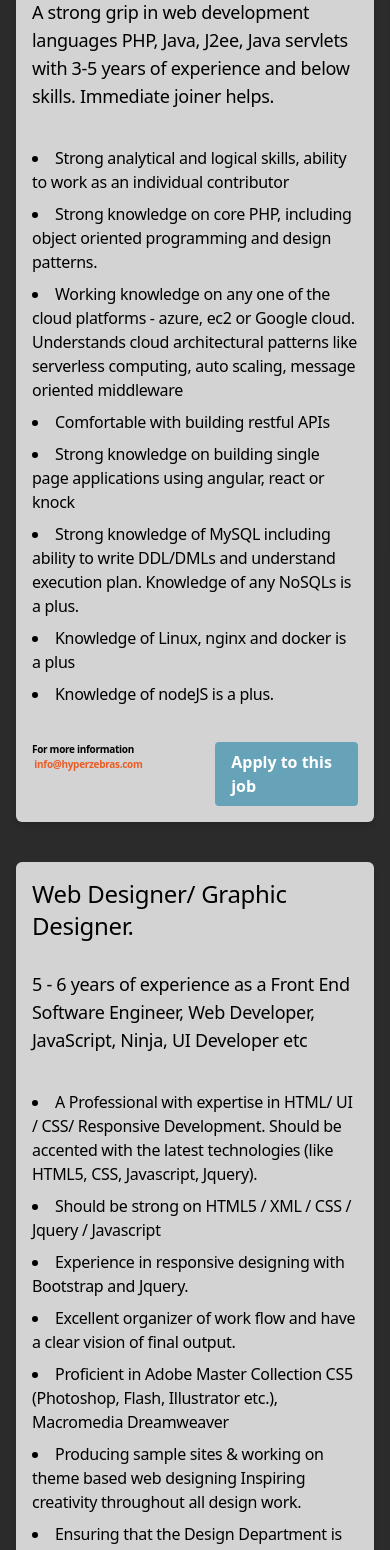
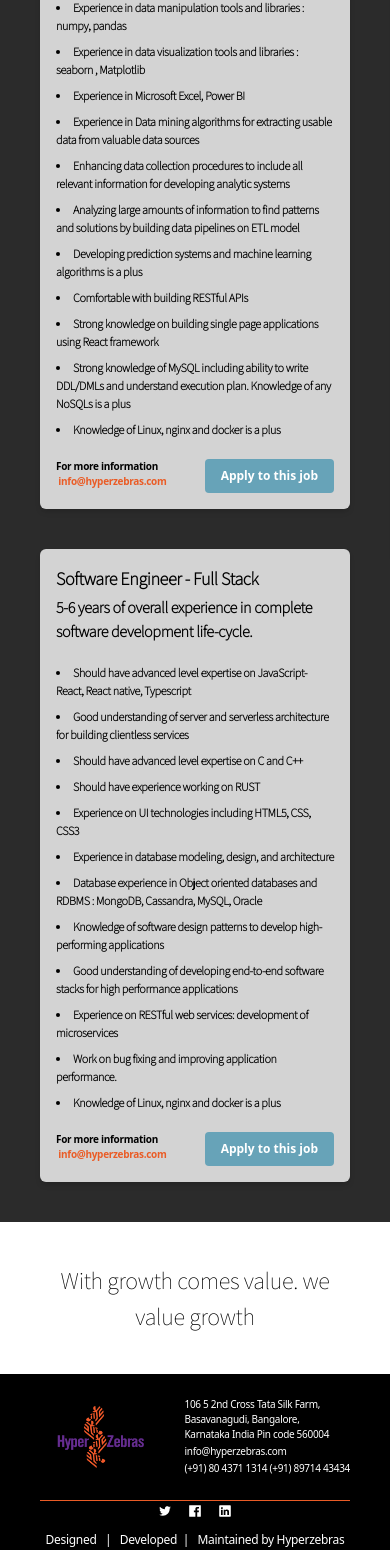
Before and after one commit to rafter-GMSVK/hyper, a Next.js app: page /careers in a window 390 px wide. Shown: the part 285-1835 px from the top of the page. Built offline with nearby package versions, Linux system fonts and the light colour scheme; a web font is replaced by a local one.

Commit message:
Add responsiveness

```diff
--- a/data/contactUsData.ts
+++ b/data/contactUsData.ts
@@ -1,6 +1,6 @@
 export const contactUsData = {
   address:
-    "106 5 2nd Cross Tata Silk Farm,  Basavanagudi, \n Bangalore, Karnataka India  Pin code 560004",
+    "106 5 2nd Cross Tata Silk Farm, \n  Basavanagudi, Bangalore, \n Karnataka India  Pin code 560004",
   phone: "(+91) 80 4371 1314  (+91) 89714 43434",
   email: "info@hyperzebras.com",
 };
--- a/data/jobData.ts
+++ b/data/jobData.ts
@@ -1,47 +1,40 @@
 export const jobData = [
   {
-    title: "Web Developer",
-    description:
-      "A strong grip in web development languages PHP, Java, J2ee, Java servlets with 3-5 years of experience and below skills. Immediate joiner helps.",
+    title: "Data scientist / Engineer",
+    description: "3-5 years of experience in building data pipelines",
     skills: [
-      "Strong analytical and logical skills, ability to work as an individual contributor",
-      "Strong knowledge on core PHP, including object oriented programming and design patterns.",
-      "Working knowledge on any one of the cloud platforms - azure, ec2 or Google cloud. Understands cloud architectural patterns like serverless computing, auto scaling, message oriented middleware",
-      "Comfortable with building restful APIs",
-      "Strong knowledge on building single page applications using angular, react or knock",
-      "Strong knowledge of MySQL including ability to write DDL/DMLs and understand execution plan. Knowledge of any NoSQLs is a plus.",
+      "Should have advanced level expertise on Python",
+      "Experience in data manipulation tools and libraries : numpy, pandas",
+      "Experience in data visualization tools and libraries : seaborn , Matplotlib",
+      "Experience in Microsoft Excel, Power BI",
+      "Experience in Data mining algorithms for extracting usable data from valuable data sources",
+      "Enhancing data collection procedures to include all relevant information for developing analytic systems",
+      "Analyzing large amounts of information to find patterns and solutions by building data pipelines on ETL model",
+      "Developing prediction systems and machine learning algorithms is a plus",
+      "Comfortable with building RESTful APIs",
+      "Strong knowledge on building single page applications using React framework",
+      "Strong knowledge of MySQL including ability to write DDL/DMLs and understand execution plan. Knowledge of any NoSQLs is a plus",
       "Knowledge of Linux, nginx and docker is a plus",
-      "Knowledge of nodeJS is a plus.",
     ],
   },
 
   {
-    title: "Web Designer/ Graphic Designer.",
+    title: "Software Engineer - Full Stack",
     description:
-      "5 - 6 years of experience as a Front End Software Engineer, Web Developer, JavaScript, Ninja, UI Developer etc",
+      "5-6 years of overall experience in complete software development life-cycle.",
     skills: [
-      "A Professional with expertise in HTML/ UI / CSS/ Responsive Development. \n Should be accented with the latest technologies (like HTML5, CSS, Javascript, Jquery).",
-      "Should be strong on HTML5 / XML / CSS / Jquery / Javascript",
-      "Experience in responsive designing with Bootstrap and Jquery.",
-      "Excellent organizer of work flow and have a clear vision of final output.",
-      "Proficient in Adobe Master Collection CS5 (Photoshop, Flash, Illustrator etc.), Macromedia Dreamweaver",
-      "Producing sample sites & working on theme based web designing \n Inspiring creativity throughout all design work.",
-      "Ensuring that the Design Department is aware of trends & improvements in both techniques & technology that are relevant to the business & assessing which will contribute to the business & its clients.",
-      "IT Skills : HTML/ UI / CSS/ Responsive Development",
-    ],
-  },
-
-  {
-    title: "Mobile Application Developer ( Android / ios )",
-    description:
-      "5-6 years of overall experience mobile app development with demonstrated experience in Android / ios.",
-    skills: [
-      "Should have advanced level expertise on JavaScript",
-      "Experience on UI technologies including HTML5, CSS, CSS3, & JavaScript",
-      "Knowledge of iOS , Android or Windows software design patterns to develop high-performing apps",
-      "Hands-on experience delivering custom mobile solutions",
-      "Design and build advanced applications for the Android/ios platform",
+      "Should have advanced level expertise on JavaScript-React, React native, Typescript",
+      "Good understanding of server and serverless architecture for building clientless services ",
+      "Should have advanced level expertise on C and C++",
+      "Should have experience working on RUST",
+      "Experience on UI technologies including HTML5, CSS, CSS3",
+      "Experience in database modeling, design, and architecture",
+      "Database experience in Object oriented databases and RDBMS : MongoDB, Cassandra, MySQL, Oracle",
+      "Knowledge of software design patterns to develop high-performing applications",
+      "Good understanding of developing end-to-end software stacks for high performance applications",
+      "Experience on RESTful web services: development of microservices",
       "Work on bug fixing and improving application performance.",
+      "Knowledge of Linux, nginx and docker is a plus",
     ],
   },
 ];
--- a/modules/components/Footer.tsx
+++ b/modules/components/Footer.tsx
@@ -1,6 +1,4 @@
 import React from "react";
-import Logo from "../../public/logo.png";
-import Image from "next/image";
 import Link from "next/link";
 import { IconType, SVGIcons } from "@/icons/SVGIcons";
 import { useRouter } from "next/router";
@@ -8,7 +6,11 @@
 
 const navigation = [{ name: "Careers", link: "/careers" }];
 
-const socialHandlesList: IconType[] = ["twitter", "facebook", "linked-in"];
+const socialHandlesList: { title: IconType; href: string }[] = [
+  { title: "twitter", href: "https://twitter.com/hyperzebras" },
+  { title: "facebook", href: "https://www.facebook.com/HyperZebrasAnalytics" },
+  { title: "linked-in", href: "https://www.linkedin.com/company/hyperzebras/" },
+];
 
 const Footer = () => {
   const { push } = useRouter();
@@ -16,48 +18,44 @@
   return (
     <div className="bg-black ">
       <div className="flex flex-col  max-w-[1440px] mx-auto">
-        <div className="w-full max-w-[1440px] mx-auto">
-          <div className="flex justify-between items-center">
+        <div className="w-full max-w-[1440px] mx-auto desktop:px-20 px-10">
+          <div className="flex justify-between items-center py-4">
             <div className="w-fit">
-              <Image
+              <img
                 onClick={() => {
                   push("/");
                 }}
-                src={Logo}
+                src="/logo.png"
                 alt="Logo"
-                className="p-4 cursor-pointer"
+                className="p-4 cursor-pointer mobile:w-[120px]"
               />
             </div>
 
-            <div className="flex gap-10">
+            <div className="flex gap-10 w-fit">
               <div className="flex flex-col gap-[2px]">
-                <p className="text-[10px] font-Assistant -tracking-[0.3px] text-white whitespace-pre-line">
+                <p className="text-[10px] -tracking-[0.3px] w-[160px] text-white whitespace-pre-line">
                   {contactUsData.address}
                 </p>
                 <Link
-                  className="text-[10px] font-Assistant -tracking-[0.3px] whitespace-pre-line text-white"
+                  className="text-[10px] -tracking-[0.3px]  whitespace-pre-line text-white"
                   href="mailto:info@hyperzebras.com"
                 >
                   {contactUsData.email}
                 </Link>
-                <p className="text-[10px] font-Assistant -tracking-[0.3px] text-white whitespace-pre-line">
+                <p className="text-[10px] w-fit -tracking-[0.3px] text-white whitespace-pre-line">
                   {contactUsData.phone}
                 </p>
               </div>
             </div>
           </div>
 
-          <div className="h-[70px] justify-between flex items-center border-t border-t-1 border-primary border-solid">
-            <p className="text-white font-Assistant -tracking-[0.3px]  text-[12px] mx-auto">
-              Designed &nbsp; | &nbsp; Developed &nbsp;| &nbsp; Maintained by
-              Hyperzebras &#169; 2023
-            </p>
-            <div className="flex gap-4">
+          <div className="h-[70px] justify-center flex flex-col mobile:justify-around items-center border-t border-t-1 border-primary border-solid gap-2">
+            <div className="flex gap-4 desktop:self-end">
               {socialHandlesList.map((item) => {
                 return (
-                  <Link href={""} key={item}>
+                  <Link href={item.href} key={item.title}>
                     <SVGIcons
-                      type={item}
+                      type={item.title}
                       width={14}
                       height={14}
                       className="text-white"
@@ -65,6 +63,12 @@
                   </Link>
                 );
               })}
+            </div>
+            <div>
+              <p className="text-white text-[12px] text-center -tracking-[0.3px] mx-auto">
+                Designed &nbsp; | &nbsp; Developed &nbsp;| &nbsp; Maintained by
+                Hyperzebras <br className="desktop:hidden" /> &#169; 2023
+              </p>
             </div>
           </div>
         </div>
--- a/modules/layouts/BasicLayout.tsx
+++ b/modules/layouts/BasicLayout.tsx
@@ -4,7 +4,7 @@
 
 const BasicLayout = ({ children }: { children: ReactNode }) => {
   return (
-    <div className="overflow-hidden">
+    <div className="">
       <AppBar />
       {children}
       <Footer />
--- a/next.config.js
+++ b/next.config.js
@@ -1,6 +1,7 @@
 /** @type {import('next').NextConfig} */
 const nextConfig = {
   reactStrictMode: true,
-}
+  unoptimized: true,
+};
 
-module.exports = nextConfig
+module.exports = nextConfig;
--- a/package.json
+++ b/package.json
@@ -5,6 +5,7 @@
   "scripts": {
     "dev": "next dev",
     "build": "next build",
+    "export": "next build && next export",
     "start": "next start",
     "lint": "next lint"
   },
--- a/pages/_document.tsx
+++ b/pages/_document.tsx
@@ -21,7 +21,7 @@
       <body>
         <Main />
         <NextScript />
-        <script src="https://cdn.jsdelivr.net/npm/alpinejs@3.0.0/dist/cdn.min.js"></script>
+        {/* <script src="https://cdn.jsdelivr.net/npm/alpinejs@3.0.0/dist/cdn.min.js"></script> */}
       </body>
     </Html>
   );
--- a/pages/careers/index.tsx
+++ b/pages/careers/index.tsx
@@ -8,31 +8,27 @@
       return (
         <div
           key={index}
-          className=" flex flex-col bg-[#D3D3D3] shadow-md rounded-md p-4 gap-5"
+          className=" flex flex-col bg-[#D3D3D3] shadow-md rounded-md p-4 gap-5 mobile:gap-1"
         >
-          <h3 className="text-2xl font-medium mb-2 font-Assistant -tracking-[0.3px]">
-            {job.title}
-          </h3>
-          <p className="  mb-4 text-lg font-Assistant -tracking-[0.3px]">
-            {job.description}
-          </p>
+          <h3 className="h2 mobile:h3 font-[800] ">{job.title}</h3>
+          <p className="  mb-4 h3 mobile:h4  font-[800]">{job.description}</p>
           <ul className="list-disc list-inside mb-4 flex gap-2 flex-col">
             {job.skills.map((skill, index) => {
               return (
-                <li className="font-Assistant -tracking-[0.3px]" key={index}>
+                <li className="h4 mobile:h5 font-[800]" key={index}>
                   {skill}
                 </li>
               );
             })}
           </ul>
           <div className="flex  justify-between">
-            <h1 className="font-Assistant -tracking-[0.3px] text-[10px] font-bold text-black ">
+            <h1 className=" -tracking-[0.3px] text-[10px] font-bold text-black ">
               For more information &nbsp;
               <span className="text-primary">info@hyperzebras.com</span>
             </h1>
             <Link
               href="mailto:info@hyperzebras.com"
-              className="bg-[#67a3b8] hover:bg-primary text-white font-bold py-2 px-4 rounded self-end"
+              className="bg-[#67a3b8] hover:bg-primary mobile:text-[12px] whitespace-nowrap text-white font-bold py-2 px-4 rounded self-end"
             >
               Apply to this job
             </Link>
@@ -43,10 +39,12 @@
   };
   return (
     <div className="">
-      <div className="flex min-h-[100vh] bg-[#2B2B2B] flex-col items-center desktop:px-[260px] px-4 gap-10">
-        <div className="flex flex-col gap-10 my-20">{renderJobCards()}</div>
+      <div className="flex min-h-[100vh] bg-[#2B2B2B] flex-col items-center desktop:px-[260px] px-10 gap-10">
+        <div className="flex flex-col gap-10 my-10">{renderJobCards()}</div>
       </div>
-      <div className="h-[200px] w-full bg-white"></div>
+      <p className="h2 desktop:text-[30px]   desktop:px-[260px] px-10  text-center my-10 ">
+        With growth comes value. we value growth
+      </p>
     </div>
   );
 };
--- a/styles/globals.css
+++ b/styles/globals.css
@@ -10,27 +10,32 @@
   font-weight: 100;
 }
 
+html,
+body {
+  height: 100%;
+}
+
 @layer components {
   .h1 {
-    @apply text-[44px] font-assistant font-thin -tracking-[0.3px] not-italic;
+    @apply text-[44px] font-assistant  -tracking-[0.3px] not-italic;
   }
   .h2 {
     @apply text-[24px] font-assistant -tracking-[0.3px]  not-italic;
   }
   .h3 {
-    @apply text-[18px] font-assistant font-thin -tracking-[0.3px]  not-italic;
+    @apply text-[18px] font-assistant -tracking-[0.3px]  not-italic;
   }
   .h4 {
-    @apply text-[16px] font-assistant font-thin -tracking-[0.3px]  not-italic;
+    @apply text-[16px] font-assistant  -tracking-[0.3px]  not-italic;
   }
   .h5 {
-    @apply text-[12px] font-assistant font-thin -tracking-[0.3px]  not-italic;
+    @apply text-[12px] font-assistant  -tracking-[0.3px]  not-italic;
   }
   .h6 {
-    @apply text-[10px] font-assistant font-thin -tracking-[0.3px]  not-italic;
+    @apply text-[10px] font-assistant  -tracking-[0.3px]  not-italic;
   }
   .h7 {
-    @apply text-[8px] font-assistant font-thin -tracking-[0.3px]  not-italic;
+    @apply text-[8px] font-assistant  -tracking-[0.3px]  not-italic;
   }
   .slide {
     @apply right-0 duration-300 ease-in-out;
```
Also changed, not shown: modules/components/AppBar.tsx (+18 -10 lines), pages/index.tsx (+5 -16 lines), 2 other files (tests, documents, lock files or other folders).
